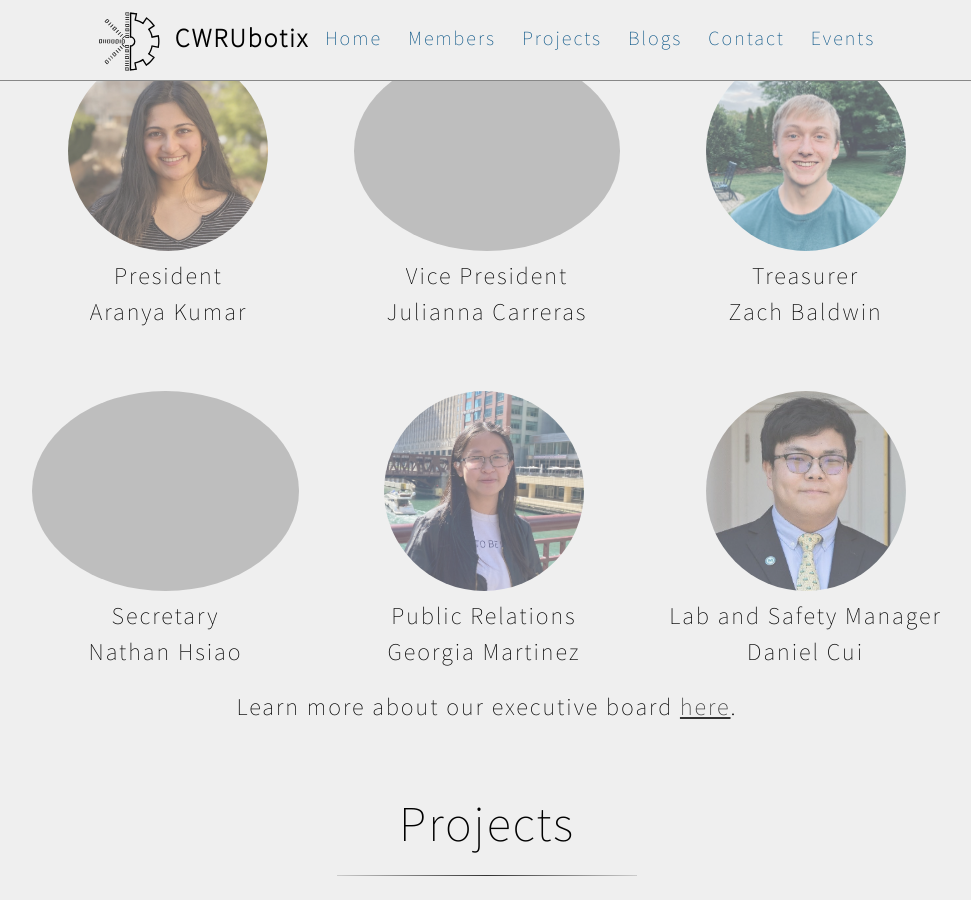
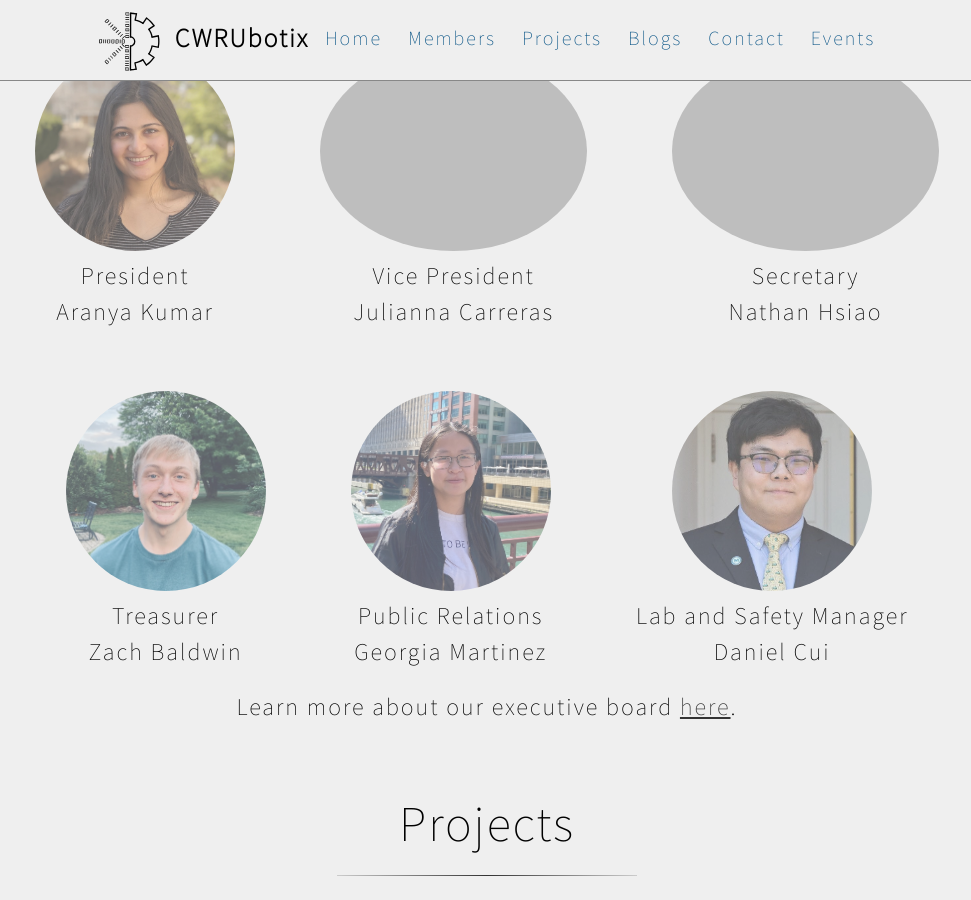
Before and after one commit to CWRUbotix/cwruRobotics.github.io, a Jekyll site: the page built from index.html, in a window 1280 px wide and 900 px high, scrolled down 2514 px. Shown: the whole window, without its empty margins (153-1124 px from the left). Built offline with Jekyll 4.4.1, drawn with Linux system fonts in a browser that asks for light colours; part of the change alters nothing that is shown.

```diff
--- a/_data/members.yml
+++ b/_data/members.yml
@@ -13,19 +13,19 @@
   imgurl: res/members/Julianna_Carreras.png
   bio: I'm an incoming sophomore in Mechanical Engineering. I've been on CWRUbotix for 3 years (I took a gap year because of COVID) on the MATE ROV mechanical team and I previously was the secretary for 1 1/2 years. Aside from robotics, I'm very passionate about efficient and renewable energy-mainly windmills.
 
+- name: Nathan Hsiao
+  exec: true
+  position: Secretary
+  email: nnh12@case.edu
+  imgurl: res/members/Nathan_Hsiao.png
+  bio: Hi! I'm studying electrical engineering, and I also compete on the hardware team for the NASA Robot Mining Competition. I love music (I play violin) and sports (just about anything— frisbee, basketball, ping pong, and soccer)!
+
 - name: Zach Baldwin
   exec: true
   position: Treasurer
   email: ztb11@case.edu
   imgurl: res/members/Zachary_Baldwin.jpg
   bio: Zach Baldwin is a Junior studying Computer Engineering. He is currently in his third year as a member in CWRUBotix where he has been on the NRC Micro Mouse and NASA Lunabotix competition teams. Outside of school and robotics, he runs, plays trumpet, and loves working on 8-bit computers.
-
-- name: Nathan Hsiao
-  exec: true
-  position: Secretary
-  email: nnh12@case.edu
-  imgurl: res/members/Nathan_Hsiao.png
-  bio: Hi! I'm studying electrical engineering, and I also compete on the hardware team for the NASA Robot Mining Competition. I love music (I play violin) and sports (just about anything— frisbee, basketball, ping pong, and soccer)!
 
 - name: Georgia Martinez
   exec: true
```
